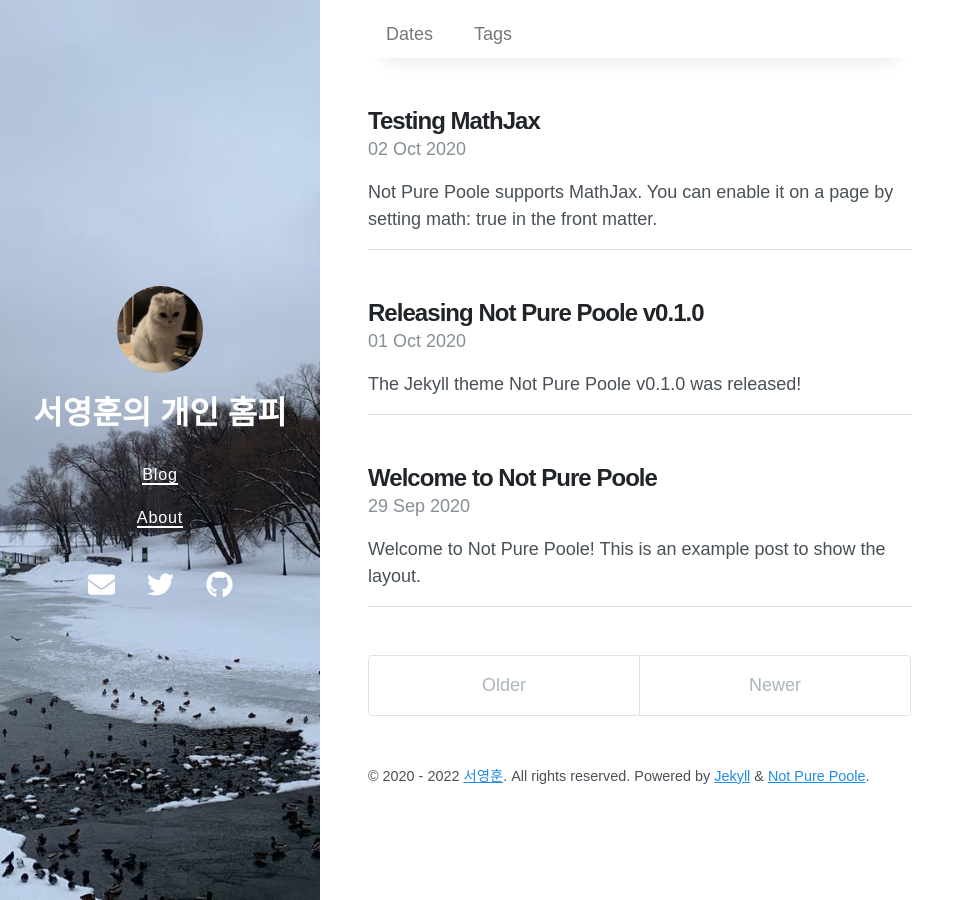
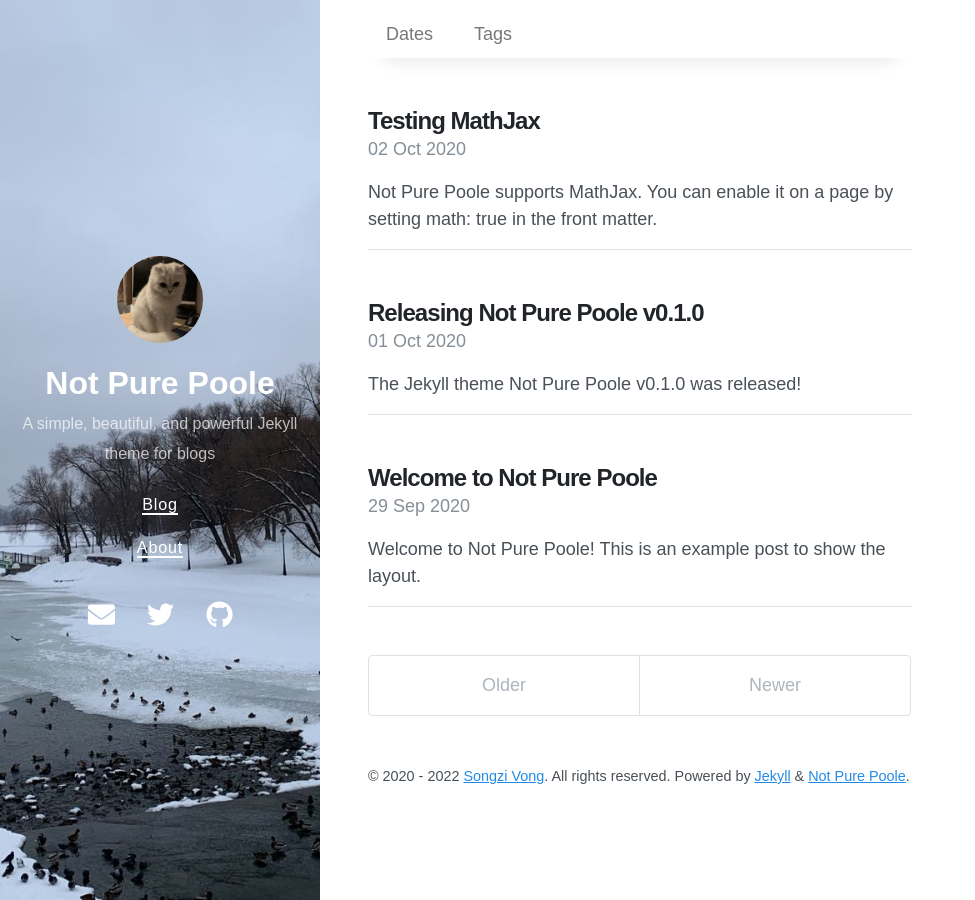
Before and after one commit to darktemi/darktemi.github.io, a Jekyll site: the page built from index.html, in a window 1280 px wide. Shown: the whole page, without its empty margins (0-975 px from the left). Built offline with Jekyll 4.4.1, drawn with Linux system fonts in a browser that asks for light colours; nearby versions of some CDN libraries; the list of posts is cut into pages by our own code.

Commit message:
테마 적용

```diff
--- a/_config.yml
+++ b/_config.yml
@@ -1,7 +1,7 @@
 # Setup
-timezon: Asia/seoul
-title: 서영훈의 개인 홈피
-url: https://darktemi.github.io
+title: Not Pure Poole
+description: A simple, beautiful, and powerful Jekyll theme for blogs
+url: https://vszhub.github.io
 avatar: /avatar.jpeg
 paginate: 5
 permalink: pretty
@@ -21,18 +21,23 @@ exclude:
   - .git
   - .jekyll-cache
   - Gemfile
+  - Gemfile.lock
   - LICENSE.md
   - README.md
   - scripts/
   - not-pure-poole.gemspec
 
-# Optimize
+# Optimize Jekyl SEO Tag
+twitter:
+  username: vszhub
+  card: summary
 logo: logo.png
 social:
-  name: 서영훈
+  name: Songzi Vong
   links:
-    - https://www.facebook.com/younghun.seo.71
-    - https://www.instagram.com/seo_johnbosco
+    - https://twitter.com/vszhub
+    - https://github.com/vszhub
+google_site_verification: xxxxx
 lang: en
 
 sass:
@@ -49,6 +54,6 @@ sass:
 
 # Specify the author for blog posts
 author:
-  name: 서영훈
-  url: https://darktemi.github.io/
-  email: darktemi90@nate.com
+  name: Songzi Vong
+  url: https://github.com/vszhub/
+  email: vszhub@gmail.com
```
